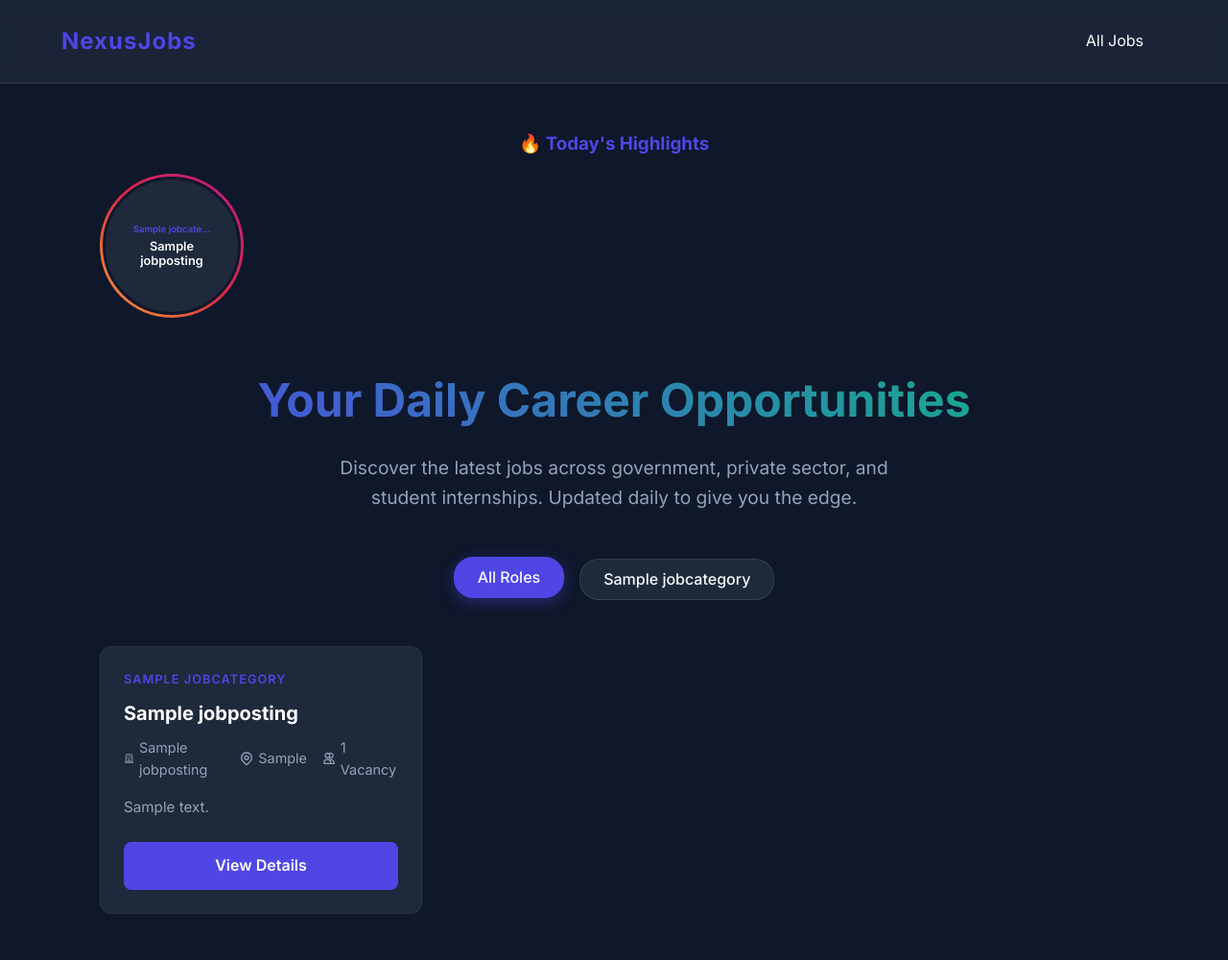
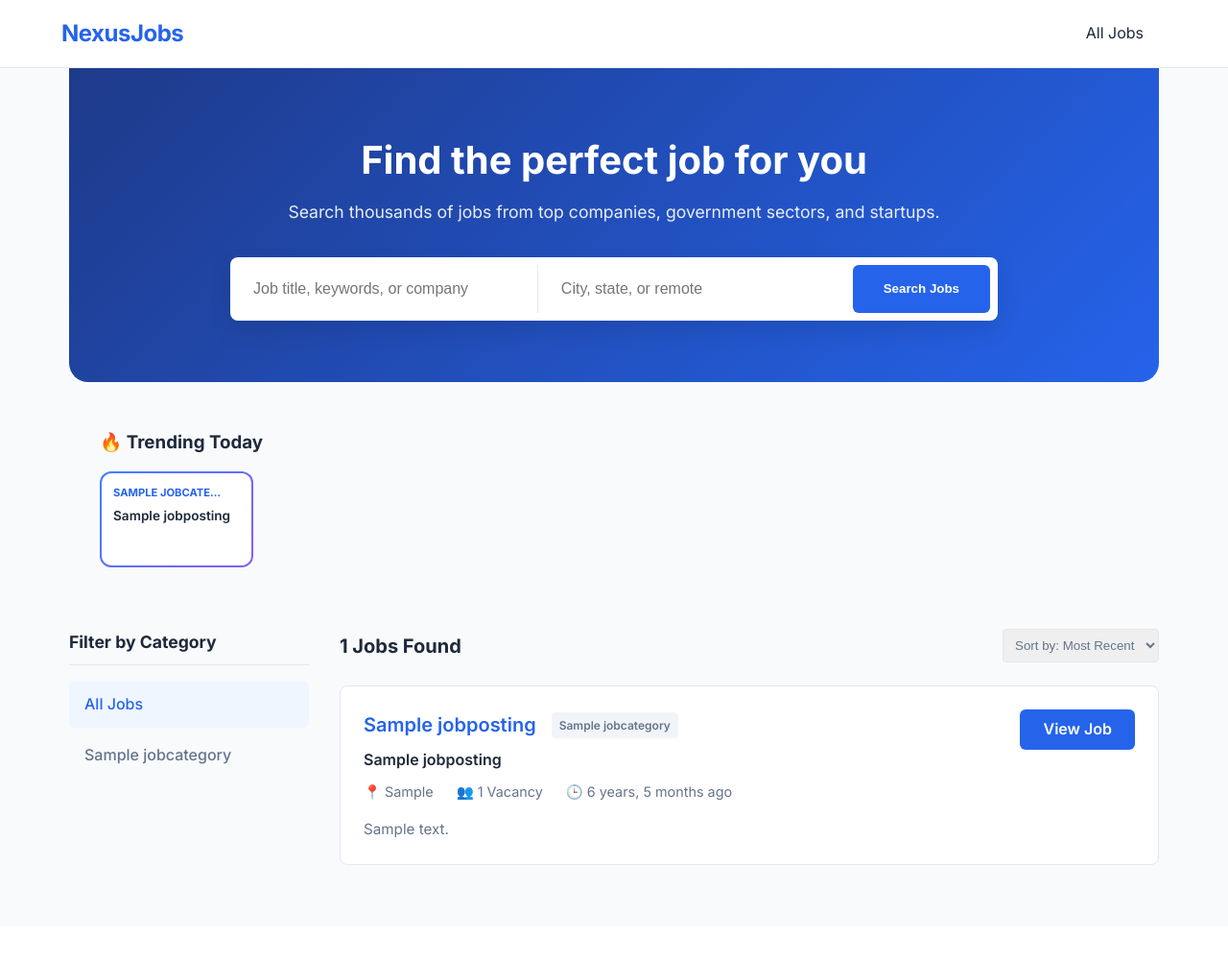
Before and after one commit to PavanKumarKillana/NexusJobs, a Django app: page / in a window 1280 px wide. Shown: the whole page at 96% size. After the commit the page ends 901 px from the top, so only its background shows below. Run offline with Django 5.2, Linux system fonts and the light colour scheme; tables that the repository leaves empty hold one stand-in row (values such as "Sample post").

Commit message:
Redesign UI to professional job board and add Youth/Govt jobs to scraper

```diff
--- /dev/null
+++ b/mysql-init.txt
@@ -0,0 +1,2 @@
+ALTER USER 'root'@'localhost' IDENTIFIED BY '5391';
+CREATE DATABASE IF NOT EXISTS nexusjobs_db;
--- a/static/css/style.css
+++ b/static/css/style.css
@@ -1,11 +1,11 @@
 :root {
-    --primary-color: #4f46e5;
-    --primary-hover: #4338ca;
-    --bg-dark: #0f172a;
-    --bg-card: #1e293b;
-    --text-main: #f8fafc;
-    --text-muted: #94a3b8;
-    --accent: #10b981;
+    --primary-color: #2563eb;
+    --primary-hover: #1d4ed8;
+    --bg-main: #f8fafc;
+    --bg-card: #ffffff;
+    --text-main: #1e293b;
+    --text-muted: #64748b;
+    --border-color: #e2e8f0;
 }
 
 * {
@@ -15,8 +15,8 @@
 }
 
 body {
-    font-family: 'Inter', sans-serif;
-    background-color: var(--bg-dark);
+    font-family: 'Inter', -apple-system, BlinkMacSystemFont, sans-serif;
+    background-color: var(--bg-main);
     color: var(--text-main);
     line-height: 1.6;
 }
@@ -24,33 +24,104 @@ body {
 a {
     text-decoration: none;
     color: inherit;
-    transition: all 0.3s ease;
 }
 
 header {
-    background: rgba(30, 41, 59, 0.8);
-    backdrop-filter: blur(10px);
-    padding: 1.5rem 5%;
+    background: var(--bg-card);
+    padding: 1rem 5%;
     display: flex;
     justify-content: space-between;
     align-items: center;
+    border-bottom: 1px solid var(--border-color);
     position: sticky;
     top: 0;
     z-index: 100;
-    border-bottom: 1px solid rgba(255,255,255,0.1);
 }
 
-.logo {
+.logo a {
     font-size: 1.5rem;
     font-weight: 700;
     color: var(--primary-color);
-    letter-spacing: 1px;
+    letter-spacing: -0.5px;
 }
 
 .container {
     max-width: 1200px;
-    margin: 3rem auto;
-    padding: 0 5%;
+    margin: 0 auto;
+    padding: 0 2rem;
+}
+
+/* Search Hero */
+.search-hero {
+    background: linear-gradient(135deg, #1e3a8a, #2563eb);
+    color: white;
+    padding: 4rem 2rem;
+    text-align: center;
+    border-radius: 0 0 20px 20px;
+    margin-bottom: 3rem;
+}
+
+.search-hero h1 {
+    font-size: 2.5rem;
+    margin-bottom: 0.5rem;
+}
+
+.search-hero p {
+    font-size: 1.1rem;
+    opacity: 0.9;
+    margin-bottom: 2rem;
+}
+
+.search-bar {
+    display: flex;
+    max-width: 800px;
+    margin: 0 auto;
+    background: white;
+    border-radius: 8px;
+    padding: 0.5rem;
+    box-shadow: 0 10px 25px rgba(0,0,0,0.1);
+    gap: 0.5rem;
+}
+
+.search-bar input {
+    flex: 1;
+    border: none;
+    padding: 1rem;
+    font-size: 1rem;
+    outline: none;
+    border-right: 1px solid var(--border-color);
+    color: var(--text-main);
+}
+
+.search-bar input:last-of-type {
+    border-right: none;
+}
+
+.btn-search {
+    background: var(--primary-color);
+    color: white;
+    border: none;
+    padding: 0 2rem;
+    border-radius: 6px;
+    font-weight: 600;
+    cursor: pointer;
+    transition: background 0.2s;
+}
+
+.btn-search:hover {
+    background: var(--primary-hover);
+}
+
+/* Highlights Section */
+.highlights-section {
+    margin: 0 auto 3rem auto;
+    max-width: 1200px;
+    padding: 0 2rem;
+}
+
+.highlights-section h3 {
+    margin-bottom: 1rem;
+    color: var(--text-main);
 }
 
 .highlights-wrapper {
@@ -58,168 +129,214 @@ header {
     gap: 1rem;
     overflow-x: auto;
     padding-bottom: 1rem;
-    margin-bottom: 2rem;
     scrollbar-width: thin;
-    scrollbar-color: var(--primary-color) var(--bg-dark);
-}
-
-.highlights-wrapper::-webkit-scrollbar {
-    height: 6px;
-}
-
-.highlights-wrapper::-webkit-scrollbar-track {
-    background: var(--bg-dark);
-}
-
-.highlights-wrapper::-webkit-scrollbar-thumb {
-    background-color: var(--primary-color);
-    border-radius: 20px;
 }
 
 .highlight-story {
     flex: 0 0 auto;
-    width: 150px;
-    height: 150px;
-    border-radius: 50%;
-    background: linear-gradient(45deg, #f09433 0%, #e6683c 25%, #dc2743 50%, #cc2366 75%, #bc1888 100%);
-    padding: 3px;
+    width: 160px;
+    height: 100px;
+    border-radius: 12px;
+    background: linear-gradient(135deg, #3b82f6, #8b5cf6);
+    padding: 2px;
     cursor: pointer;
-    transition: transform 0.3s ease;
-    text-align: center;
+    transition: transform 0.2s;
+}
+
+.highlight-story:hover {
+    transform: translateY(-3px);
+}
+
+.highlight-inner {
+    background: white;
+    width: 100%;
+    height: 100%;
+    border-radius: 10px;
+    padding: 0.75rem;
     display: flex;
     flex-direction: column;
 }
 
-.highlight-story:hover {
-    transform: scale(1.05);
+.highlight-cat {
+    font-size: 0.7rem;
+    color: var(--primary-color);
+    font-weight: 700;
+    text-transform: uppercase;
+    margin-bottom: 0.25rem;
 }
 
-.highlight-inner {
-    background: var(--bg-card);
-    width: 100%;
-    height: 100%;
-    border-radius: 50%;
-    display: flex;
-    flex-direction: column;
-    justify-content: center;
-    align-items: center;
-    padding: 1rem;
-    border: 3px solid var(--bg-dark);
-}
-
-.highlight-inner span {
-    font-size: 0.8rem;
+.highlight-title {
+    font-size: 0.85rem;
     font-weight: 600;
-    line-height: 1.2;
     color: var(--text-main);
     display: -webkit-box;
-    -webkit-line-clamp: 3;
+    -webkit-line-clamp: 2;
     -webkit-box-orient: vertical;
     overflow: hidden;
 }
 
-.hero {
-    text-align: center;
-    margin-bottom: 3rem;
+/* Job Board Layout */
+.job-board-container {
+    display: flex;
+    gap: 2rem;
+    margin-bottom: 4rem;
 }
 
-.hero h1 {
-    font-size: 3rem;
-    margin-bottom: 1rem;
-    background: -webkit-linear-gradient(45deg, #4f46e5, #10b981);
-    -webkit-background-clip: text;
-    -webkit-text-fill-color: transparent;
+.sidebar-filters {
+    width: 250px;
+    flex-shrink: 0;
 }
 
-.hero p {
-    color: var(--text-muted);
-    font-size: 1.2rem;
-    max-width: 600px;
-    margin: 0 auto;
+.sidebar-filters h3 {
+    font-size: 1.1rem;
+    margin-bottom: 1rem;
+    padding-bottom: 0.5rem;
+    border-bottom: 1px solid var(--border-color);
 }
 
-.filters {
-    display: flex;
-    justify-content: center;
-    gap: 1rem;
-    margin-bottom: 3rem;
-    flex-wrap: wrap;
+.filter-list {
+    list-style: none;
 }
 
-.filter-btn {
-    padding: 0.5rem 1.5rem;
-    border-radius: 20px;
-    background: var(--bg-card);
-    color: var(--text-main);
-    border: 1px solid rgba(255,255,255,0.1);
-    cursor: pointer;
+.filter-list a {
+    display: block;
+    padding: 0.75rem 1rem;
+    border-radius: 6px;
+    color: var(--text-muted);
     font-weight: 500;
-    transition: all 0.3s ease;
+    margin-bottom: 0.25rem;
+    transition: all 0.2s;
 }
 
-.filter-btn:hover, .filter-btn.active {
-    background: var(--primary-color);
-    border-color: var(--primary-color);
-    transform: translateY(-2px);
-    box-shadow: 0 4px 15px rgba(79, 70, 229, 0.4);
+.filter-list a:hover, .filter-list a.active {
+    background: #eff6ff;
+    color: var(--primary-color);
 }
 
-.job-grid {
-    display: grid;
-    grid-template-columns: repeat(auto-fill, minmax(300px, 1fr));
-    gap: 2rem;
+.job-list-column {
+    flex: 1;
 }
 
-.job-card {
-    background: var(--bg-card);
-    border-radius: 12px;
-    padding: 1.5rem;
-    border: 1px solid rgba(255,255,255,0.05);
-    transition: all 0.3s ease;
+.list-header {
+    display: flex;
+    justify-content: space-between;
+    align-items: center;
+    margin-bottom: 1.5rem;
+}
+
+.list-header h2 {
+    font-size: 1.25rem;
+    color: var(--text-main);
+}
+
+.sort-select {
+    padding: 0.5rem;
+    border: 1px solid var(--border-color);
+    border-radius: 4px;
+    color: var(--text-muted);
+    outline: none;
+}
+
+.job-list {
     display: flex;
     flex-direction: column;
+    gap: 1rem;
 }
 
-.job-card:hover {
-    transform: translateY(-5px);
-    box-shadow: 0 10px 30px rgba(0,0,0,0.5);
-    border-color: rgba(79, 70, 229, 0.5);
+.job-list-card {
+    background: var(--bg-card);
+    border: 1px solid var(--border-color);
+    border-radius: 8px;
+    padding: 1.5rem;
+    display: flex;
+    justify-content: space-between;
+    align-items: flex-start;
+    transition: box-shadow 0.2s, border-color 0.2s;
 }
 
-.job-category {
-    font-size: 0.8rem;
-    text-transform: uppercase;
-    letter-spacing: 1px;
+.job-list-card:hover {
+    box-shadow: 0 4px 12px rgba(0,0,0,0.05);
+    border-color: #cbd5e1;
+}
+
+.job-card-main {
+    flex: 1;
+    padding-right: 2rem;
+}
+
+.job-card-header {
+    display: flex;
+    align-items: center;
+    gap: 1rem;
+    margin-bottom: 0.5rem;
+}
+
+.job-title-link {
+    font-size: 1.25rem;
+    font-weight: 600;
     color: var(--primary-color);
-    margin-bottom: 0.5rem;
+}
+
+.job-title-link:hover {
+    text-decoration: underline;
+}
+
+.job-category-badge {
+    background: #f1f5f9;
+    color: var(--text-muted);
+    padding: 0.25rem 0.5rem;
+    border-radius: 4px;
+    font-size: 0.75rem;
     font-weight: 600;
 }
 
-.job-title {
-    font-size: 1.25rem;
+.job-company {
+    font-weight: 600;
+    color: var(--text-main);
     margin-bottom: 0.5rem;
-    color: #fff;
 }
 
-.job-meta {
+.job-meta-row {
     display: flex;
-    gap: 1rem;
+    gap: 1.5rem;
     color: var(--text-muted);
     font-size: 0.9rem;
     margin-bottom: 1rem;
 }
 
-.job-meta span {
-    display: flex;
-    align-items: center;
-    gap: 0.3rem;
+.job-snippet {
+    color: var(--text-muted);
+    font-size: 0.95rem;
 }
 
-.job-desc {
-    color: var(--text-muted);
-    font-size: 0.95rem;
-    margin-bottom: 1.5rem;
-    flex-grow: 1;
+.job-card-actions {
+    display: flex;
+    flex-direction: column;
+    align-items: flex-end;
+}
+
+.btn-view-job {
+    background: var(--primary-color);
+    color: white;
+    padding: 0.5rem 1.5rem;
+    border-radius: 6px;
+    font-weight: 600;
+    transition: background 0.2s;
+}
+
+.btn-view-job:hover {
+    background: var(--primary-hover);
+}
+
+/* Detail view updates */
+.detail-container {
+    max-width: 900px;
+    margin: 2rem auto;
+    background: var(--bg-card);
+    padding: 3rem;
+    border-radius: 8px;
+    border: 1px solid var(--border-color);
+    box-shadow: 0 2px 10px rgba(0,0,0,0.02);
 }
 
 .btn-apply {
@@ -227,73 +344,28 @@ header {
     padding: 0.75rem 1.5rem;
     background: var(--primary-color);
     color: white;
-    border-radius: 8px;
+    border-radius: 6px;
     font-weight: 600;
     text-align: center;
-    transition: all 0.3s ease;
     border: none;
     cursor: pointer;
 }
 
-.btn-apply:hover {
-    background: var(--primary-hover);
-    box-shadow: 0 4px 15px rgba(79, 70, 229, 0.4);
-}
-
-/* Detail View Styles */
-.detail-container {
-    max-width: 800px;
-    margin: 3rem auto;
-    background: var(--bg-card);
-    padding: 3rem;
-    border-radius: 16px;
-    border: 1px solid rgba(255,255,255,0.05);
-}
-
-.detail-header {
-    margin-bottom: 2rem;
-    border-bottom: 1px solid rgba(255,255,255,0.1);
-    padding-bottom: 2rem;
-}
-
-.detail-header h1 {
-    font-size: 2.5rem;
-    margin-bottom: 1rem;
-}
-
-.detail-meta {
-    display: flex;
-    flex-wrap: wrap;
-    gap: 1.5rem;
-    font-size: 1.1rem;
-    color: var(--text-muted);
-}
-
-.detail-body h2 {
-    color: var(--primary-color);
-    margin-bottom: 1rem;
-    margin-top: 2rem;
-}
-
-.detail-body p {
-    color: #cbd5e1;
-    margin-bottom: 1rem;
-    line-height: 1.8;
-}
-
-.action-bar {
-    margin-top: 3rem;
-    display: flex;
-    gap: 1rem;
-}
-
 .btn-secondary {
-    background: transparent;
-    border: 1px solid var(--text-muted);
+    background: white;
+    border: 1px solid var(--border-color);
     color: var(--text-main);
 }
 
 .btn-secondary:hover {
-    border-color: var(--text-main);
-    background: rgba(255,255,255,0.05);
+    background: #f8fafc;
 }
+
+.empty-state {
+    text-align: center;
+    padding: 3rem;
+    background: white;
+    border-radius: 8px;
+    border: 1px dashed var(--border-color);
+    color: var(--text-muted);
+}
--- a/templates/jobs/job_list.html
+++ b/templates/jobs/job_list.html
@@ -1,18 +1,28 @@
 {% extends 'base.html' %}
 
-{% block title %}Daily Job Postings | NexusJobs{% endblock %}
+{% block title %}Find Your Dream Job | NexusJobs{% endblock %}
 
 {% block content %}
+<div class="search-hero">
+    <h1>Find the perfect job for you</h1>
+    <p>Search thousands of jobs from top companies, government sectors, and startups.</p>
+
+    <div class="search-bar">
+        <input type="text" placeholder="Job title, keywords, or company">
+        <input type="text" placeholder="City, state, or remote">
+        <button class="btn-search">Search Jobs</button>
+    </div>
+</div>
 
 {% if highlights %}
-<div style="margin-bottom: 2rem;">
-    <h3 style="color: var(--primary-color); margin-bottom: 1rem; text-align: center;">🔥 Today's Highlights</h3>
+<div class="highlights-section">
+    <h3>🔥 Trending Today</h3>
     <div class="highlights-wrapper">
         {% for h in highlights %}
         <a href="{% url 'jobs:detail' h.pk %}" class="highlight-story">
             <div class="highlight-inner">
-                <span style="color: var(--primary-color); font-size: 0.6rem; margin-bottom: 4px;">{{ h.category.name|truncatechars:15 }}</span>
-                <span>{{ h.title }}</span>
+                <span class="highlight-cat">{{ h.category.name|truncatechars:15 }}</span>
+                <span class="highlight-title">{{ h.title }}</span>
             </div>
         </a>
         {% endfor %}
@@ -20,48 +30,62 @@
 </div>
 {% endif %}
 
-<div class="hero">
-    <h1>Your Daily Career Opportunities</h1>
-    <p>Discover the latest jobs across government, private sector, and student internships. Updated daily to give you the edge.</p>
-</div>
+<div class="job-board-container">
+    <aside class="sidebar-filters">
+        <h3>Filter by Category</h3>
+        <ul class="filter-list">
+            <li>
+                <a href="{% url 'jobs:list' %}" class="{% if not selected_category %}active{% endif %}">
+                    All Jobs
+                </a>
+            </li>
+            {% for category in categories %}
+            <li>
+                <a href="{% url 'jobs:list' %}?category={{ category.slug }}" class="{% if selected_category == category.slug %}active{% endif %}">
+                    {{ category.name }}
+                </a>
+            </li>
+            {% endfor %}
+        </ul>
+    </aside>
 
-<div class="filters">
-    <a href="{% url 'jobs:list' %}" class="filter-btn {% if not selected_category %}active{% endif %}">All Roles</a>
-    {% for category in categories %}
-    <a href="{% url 'jobs:list' %}?category={{ category.slug }}" class="filter-btn {% if selected_category == category.slug %}active{% endif %}">
-        {{ category.name }}
-    </a>
-    {% endfor %}
-</div>
+    <div class="job-list-column">
+        <div class="list-header">
+            <h2>{{ jobs|length }} Jobs Found</h2>
+            <select class="sort-select">
+                <option>Sort by: Most Recent</option>
+                <option>Sort by: Relevance</option>
+            </select>
+        </div>
 
-<div class="job-grid">
-    {% for job in jobs %}
-    <div class="job-card">
-        <div class="job-category">{{ job.category.name }}</div>
-        <h2 class="job-title">{{ job.title }}</h2>
-        <div class="job-meta">
-            <span>
-                <svg width="16" height="16" fill="none" stroke="currentColor" viewBox="0 0 24 24"><path stroke-linecap="round" stroke-linejoin="round" stroke-width="2" d="M19 21V5a2 2 0 00-2-2H7a2 2 0 00-2 2v16m14 0h2m-2 0h-5m-9 0H3m2 0h5M9 7h1m-1 4h1m4-4h1m-1 4h1m-5 10v-5a1 1 0 011-1h2a1 1 0 011 1v5m-4 0h4"></path></svg>
-                {{ job.company_name|default:"Not specified" }}
-            </span>
-            <span>
-                <svg width="16" height="16" fill="none" stroke="currentColor" viewBox="0 0 24 24"><path stroke-linecap="round" stroke-linejoin="round" stroke-width="2" d="M17.657 16.657L13.414 20.9a1.998 1.998 0 01-2.827 0l-4.242-4.243a8 8 0 1111.314 0z"></path><path stroke-linecap="round" stroke-linejoin="round" stroke-width="2" d="M15 11a3 3 0 11-6 0 3 3 0 016 0z"></path></svg>
-                {{ job.location }}
-            </span>
-            <span>
-                <svg width="16" height="16" fill="none" stroke="currentColor" viewBox="0 0 24 24"><path stroke-linecap="round" stroke-linejoin="round" stroke-width="2" d="M12 4.354a4 4 0 110 5.292M15 21H3v-1a6 6 0 0112 0v1zm0 0h6v-1a6 6 0 00-9-5.197M13 7a4 4 0 11-8 0 4 4 0 018 0z"></path></svg>
-                {{ job.vacancies }} Vacanc{{ job.vacancies|pluralize:"y,ies" }}
-            </span>
+        <div class="job-list">
+            {% for job in jobs %}
+            <div class="job-list-card">
+                <div class="job-card-main">
+                    <div class="job-card-header">
+                        <h2 class="job-title-link"><a href="{% url 'jobs:detail' job.pk %}">{{ job.title }}</a></h2>
+                        <span class="job-category-badge">{{ job.category.name }}</span>
+                    </div>
+                    <div class="job-company">{{ job.company_name|default:"Confidential" }}</div>
+                    <div class="job-meta-row">
+                        <span>📍 {{ job.location }}</span>
+                        <span>👥 {{ job.vacancies }} Vacanc{{ job.vacancies|pluralize:"y,ies" }}</span>
+                        <span>🕒 {{ job.posted_at|timesince }} ago</span>
+                    </div>
+                    <div class="job-snippet">
+                        {{ job.description|striptags|truncatechars:180 }}
+                    </div>
+                </div>
+                <div class="job-card-actions">
+                    <a href="{% url 'jobs:detail' job.pk %}" class="btn-view-job">View Job</a>
+                </div>
+            </div>
+            {% empty %}
+            <div class="empty-state">
+                <p>No jobs found for this category right now. Check back tomorrow!</p>
+            </div>
+            {% endfor %}
         </div>
-        <div class="job-desc">
-            {{ job.description|truncatewords:20 }}
-        </div>
-        <a href="{% url 'jobs:detail' job.pk %}" class="btn-apply">View Details</a>
     </div>
-    {% empty %}
-    <div style="text-align: center; grid-column: 1 / -1; padding: 3rem; background: var(--bg-card); border-radius: 12px; color: var(--text-muted);">
-        <p>No jobs found for the selected category. Check back later!</p>
-    </div>
-    {% endfor %}
 </div>
 {% endblock %}
```
Also changed, not shown: scraper.py (+60 -0 lines).
